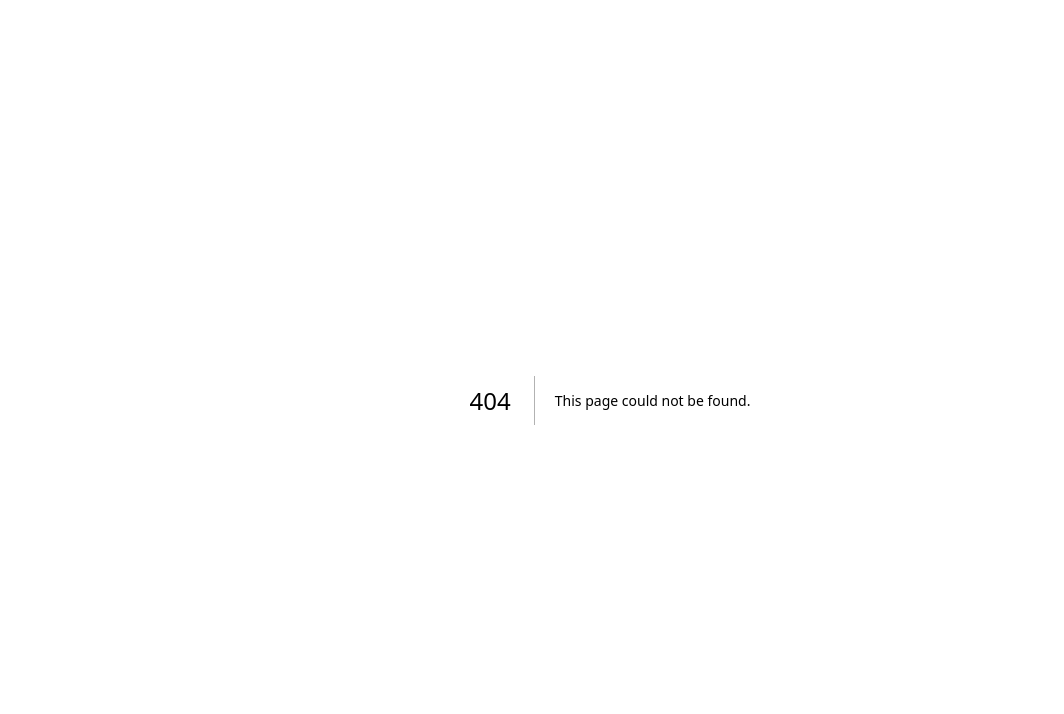
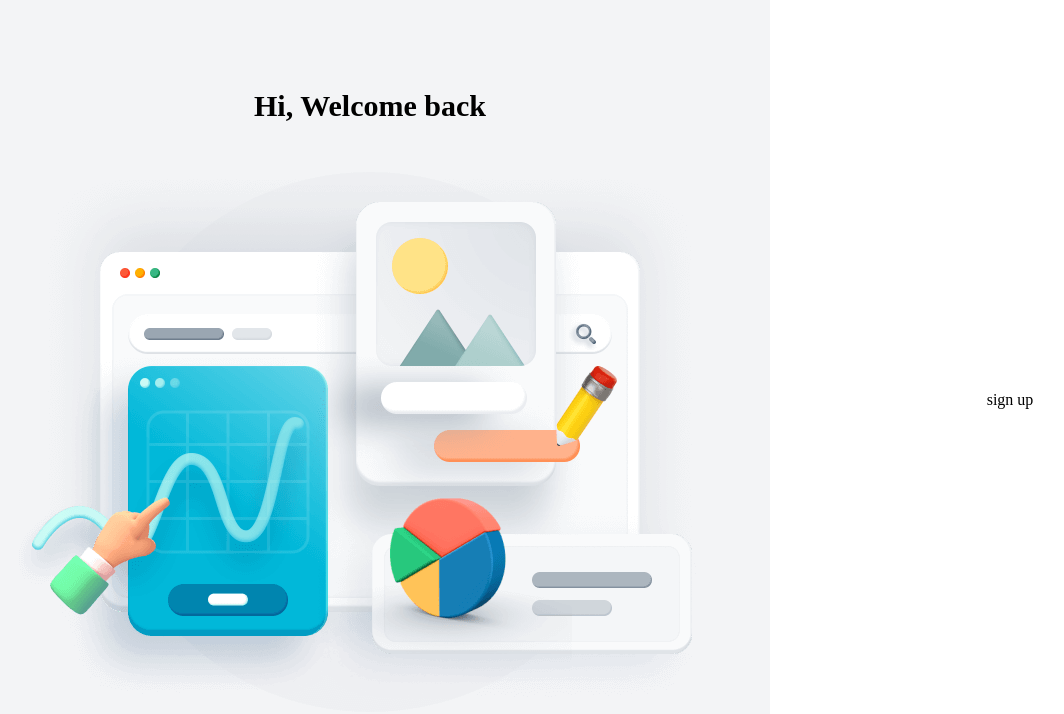
Before and after one commit to zekunjin/yor-next-pro, a Next.js app: page /user/sign-up in a window 1280 px wide. Before the commit this address had no page. Shown: the top 714 px of the page, without its empty margins (30-1094 px from the left). Built offline with nearby package versions, Linux system fonts and the light colour scheme.

Commit message:
chore: update user layout

```diff
--- a/components/user-layout.tsx
+++ b/components/user-layout.tsx
@@ -8,7 +8,8 @@ const UserLayout = ({ children }: { children: ReactNode }) => (
   <Layout>
     <div className="w-screen h-screen flex flex-col items-center justify-center">
       <Box className="w-screen h-screen flex">
-        <Box className="flex items-center justify-center flex-1 bg-gray-100">
+        <Box className="flex flex-col items-center justify-center flex-1 bg-gray-100">
+          <Box className="text-3xl font-bold mb-12">Hi, Welcome back</Box>
           <Image src={illustrationDashboard} alt="illustration dashboard" />
         </Box>
 
--- a/pages/user/sign-in.tsx
+++ b/pages/user/sign-in.tsx
@@ -21,10 +21,10 @@ const UserSignIn = () => {
       <Box className="w-full h-full flex flex-col items-center justify-center">
         <Box className="w-full px-16 flex flex-col box-border">
           <Box>
-            <h3>Sign In</h3>
+            <Box className="text-xl font-bold">Sign In</Box>
             <Box className="mt-4 text-xs">
               <span>New user?</span>
-              <Link className="font-bold ml-1" href="/">Create an account</Link>
+              <Link className="font-bold ml-1" href="/user/sign-up">Create an account</Link>
             </Box>
           </Box>
 
--- /dev/null
+++ b/pages/user/sign-up.tsx
@@ -0,0 +1,14 @@
+import { Box } from '@mui/material'
+import UserLayout from '../../components/user-layout'
+
+const UserSignUp = () => {
+  return (
+    <UserLayout>
+      <Box className="w-full h-full flex flex-col items-center justify-center">
+        sign up
+      </Box>
+    </UserLayout>
+  )
+}
+
+export default UserSignUp
```
